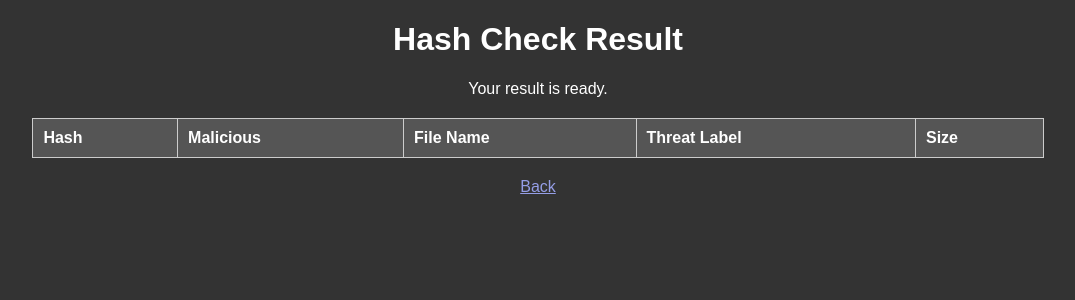
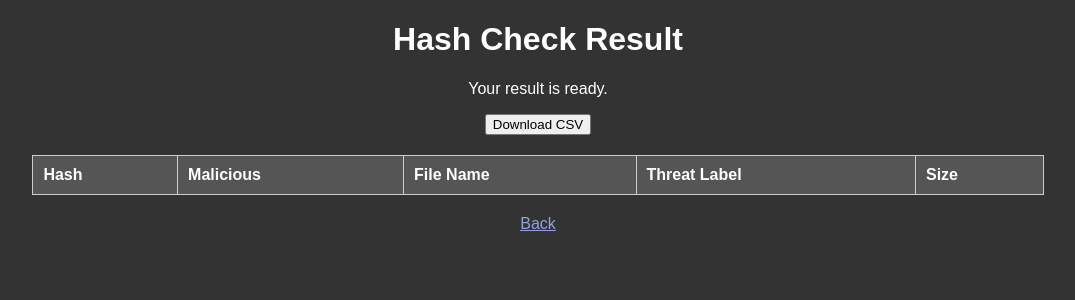
Before and after one commit to masluse/VirusTotal, a Flask app: template templates/result.html in a window 1280 px wide. Shown: the top 300 px of the page, without its empty margins (102-1177 px from the left). Run offline with Flask 3, Linux system fonts and the light colour scheme; the template is opened without the code that fills it, so the values that code supplies are empty; parts of the project's set-up code (start-up, migrations or seed data) failed here and were passed over.

Commit message:
Update result.html

```diff
--- a/templates/result.html
+++ b/templates/result.html
@@ -33,6 +33,7 @@
 <body>
     <h1>Hash Check Result</h1>
     <p>Your result is ready.</p>
+    <button id="download">Download CSV</button>
     <table>
         <tr>
             <th>Hash</th>
@@ -58,5 +59,29 @@
         {% endfor %}
     </table>
     <a href="/" style="color: #959ee7">Back</a>
+
+    <script>
+    document.getElementById("download").addEventListener("click", function(){
+      var csv = [];
+      var rows = document.querySelectorAll("table tr");
+
+      for (var i = 0; i < rows.length; i++) {
+        var row = [], cols = rows[i].querySelectorAll("td, th");
+        for (var j = 0; j < cols.length; j++)
+            row.push(cols[j].innerText);
+        csv.push(row.join(","));
+      }
+
+      // Erstellen Sie einen Link zum Download des CSV-Dokuments
+      var csvFile = new Blob([csv.join("\n")], {type: "text/csv"});
+      var downloadLink = document.createElement("a");
+      downloadLink.download = 'table.csv';
+      downloadLink.href = window.URL.createObjectURL(csvFile);
+      downloadLink.style.display = "none";
+
+      document.body.appendChild(downloadLink);
+      downloadLink.click();
+    });
+    </script>
 </body>
 </html>
```
